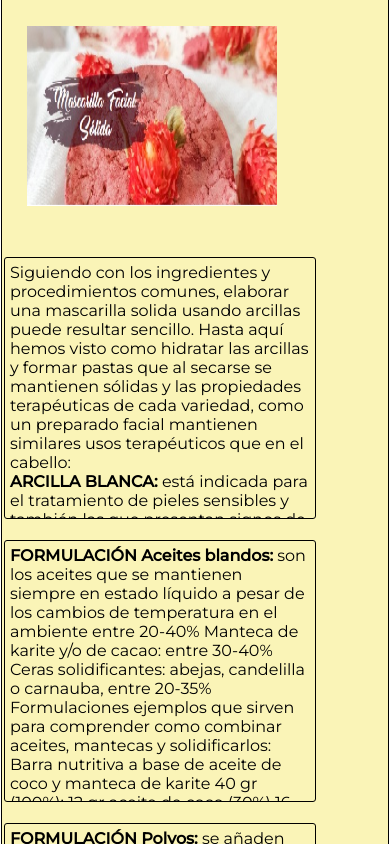
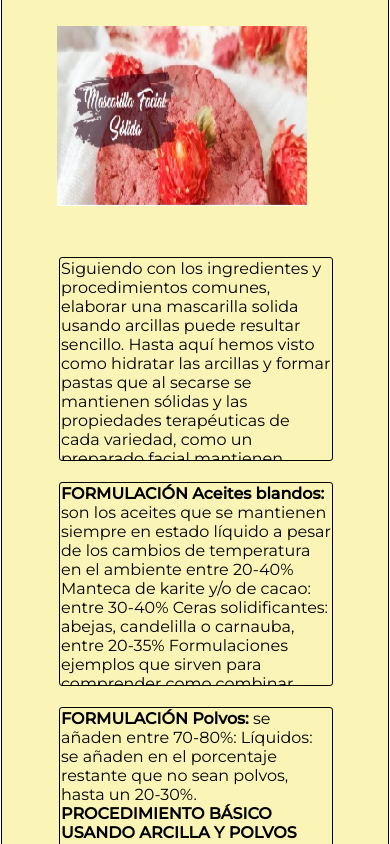
Before and after one commit to valebuttini/proyecto-final-valentin-buttini, a website: page paginas/Preparados.html in a window 390 px wide. Shown: the part 1156-2000 px from the top of the page. Drawn offline with Linux system fonts and the light colour scheme.

Commit message:
arregle responsive de preparados y estilos de biocosmetica

```diff
--- a/scss/secciones/Componentes/_seccionBiocosmetica1.scss
+++ b/scss/secciones/Componentes/_seccionBiocosmetica1.scss
@@ -11,7 +11,7 @@
     }
     p{
       max-width: 600px;
-      @extend %estiloTexto
+
     }
     h2{
       margin-top: 10px;
@@ -21,6 +21,7 @@
     h3{
       margin-top: 10px;
       text-decoration: underline;
+      @extend %estiloTexto
     }
     .card{
       @extend %estiloCard;
--- a/scss/secciones/Componentes/seccionPreparados2.scss
+++ b/scss/secciones/Componentes/seccionPreparados2.scss
@@ -5,7 +5,7 @@
     align-items: center;
     justify-content: space-around;
     padding: 20px;
-    margin: 1px 2px 2px -63px;
+    margin: 1px 2px 2px -33px;
     width: 100%;
     .modificadorImagenes {
       width: 250px;
--- a/scss/secciones/Componentes/seccionPreparados3.scss
+++ b/scss/secciones/Componentes/seccionPreparados3.scss
@@ -1,7 +1,7 @@
 .sectionPreparados3 {
     grid-area: sectionPreparados3;
     display: flex;
-    margin: 15px -266px 1px -35px;
+    margin: 15px -266px 1px 1px;
     flex-direction: row;
     justify-content: space-evenly;
     width: 100%;
@@ -25,11 +25,11 @@
       display: flex;
       flex-direction: column;
       align-items: center;
-    }
-    .editorTexto{
-      width: 20px;
-      height: 20px;
-      padding: 1px;
+      .editorTexto{
+        width: 270px;
+        height: 200px;
+        padding: 1px;
 
+      }
     }
   }
```
Also changed, not shown: css/style.css.
